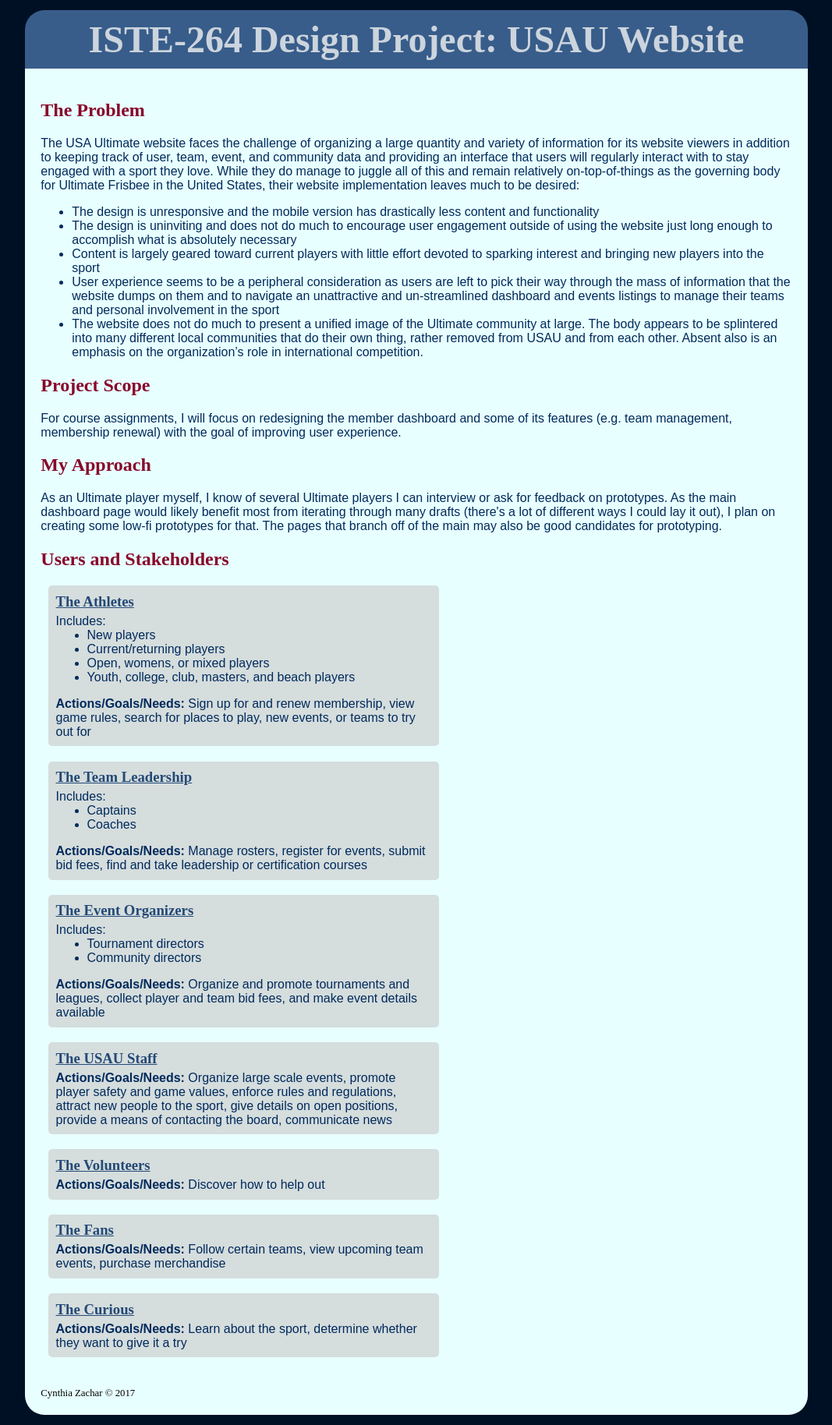
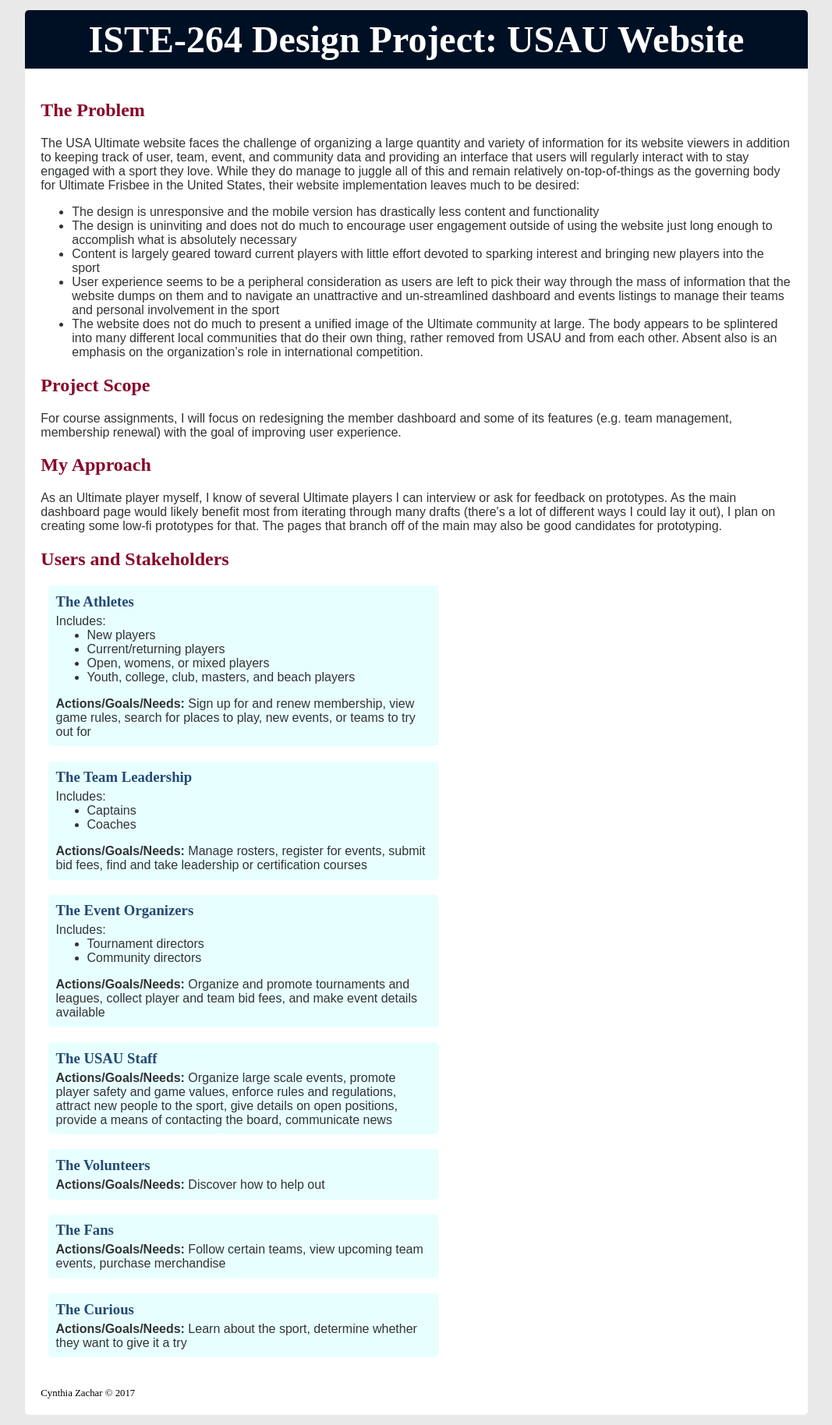
Before and after one commit to cyzachar/cyzachar.github.io, a PHP site: page /iste264.html in a window 1280 px wide. Shown: the whole page at 78% size, without its empty margins (106-1173 px from the left). Run offline with PHP 8.4, Linux system fonts and the light colour scheme.

Commit message:
Altered color scheme

```diff
--- a/iste264.css
+++ b/iste264.css
@@ -1,22 +1,21 @@
 body{
-  background-color: #001024;
+  background-color: #E9E9E9;
 	padding: 0;
 	margin: 1%;
 }
 
 div#container{
-	display: block;
   width: 80%;
   margin: auto;
 }
 
 #banner{
-  background-color: #385d8a;
-  border-radius: 25px 25px 0 0;
+  background-color: #001024;
+  border-radius: 5px 5px 0 0;
 }
 
 h1{
-  color: #CCD4DD;
+  color: white;
   font-size: 3em;
   text-align: center;
   padding: 1% 0;
@@ -24,10 +23,10 @@
 }
 
 #content{
-  background-color: #E8FFFF;
+  background-color: white;
   display: block;
-  border-radius: 0 0 25px 25px;
   padding: 2%;
+  border-radius: 0 0 5px 5px;
 }
 
 h2{
@@ -35,12 +34,12 @@
 }
 
 p, li{
-  color: #002A5C;
+  color: #313433;
   font-family: sans-serif;
 }
 
 div.stakeholder{
-  background-color: #D5DDDD;
+  background-color: #E8FFFF;
   width: 50%;
   padding: 1%;
   margin: 0 0 2% 1%;
@@ -50,7 +49,6 @@
   div.stakeholder h3{
     color: #234976;
     margin: 0 0 1% 0;
-    text-decoration: underline;
   }
 
   div.groupIncludes{
```
